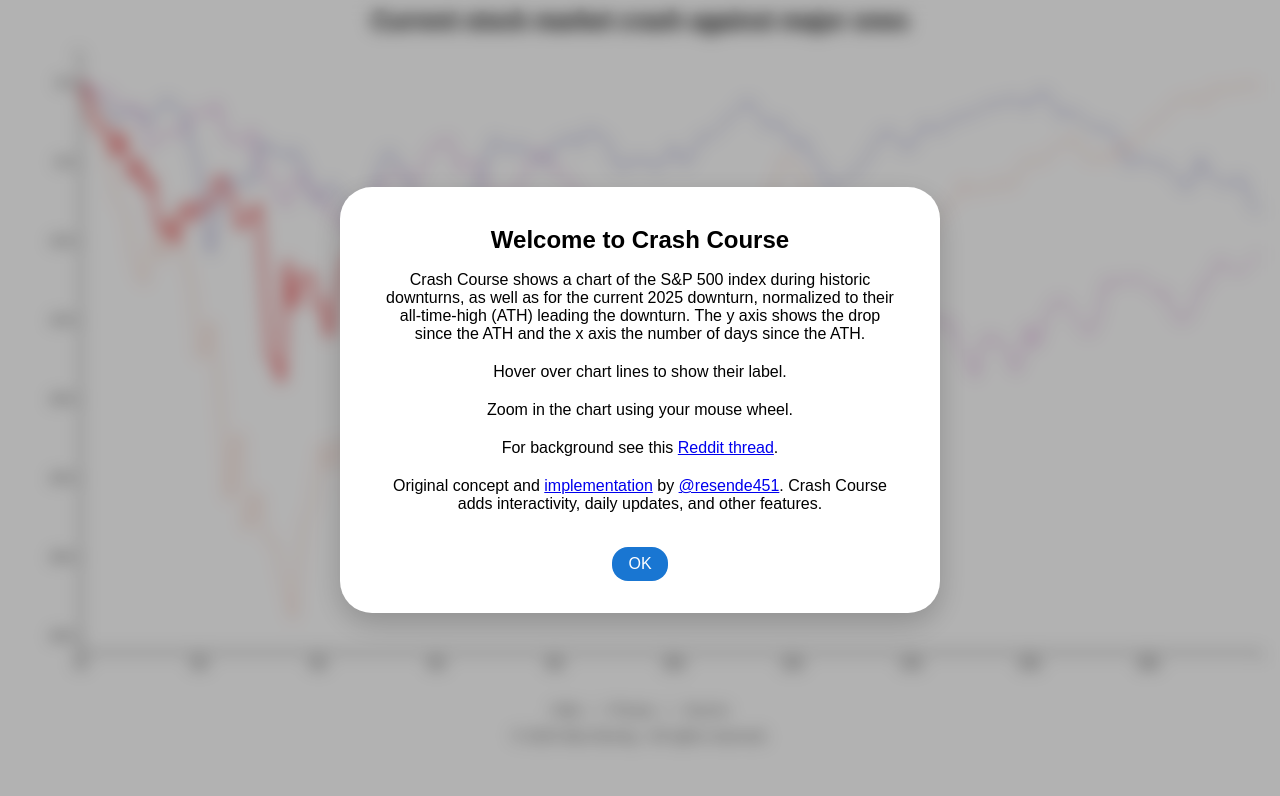
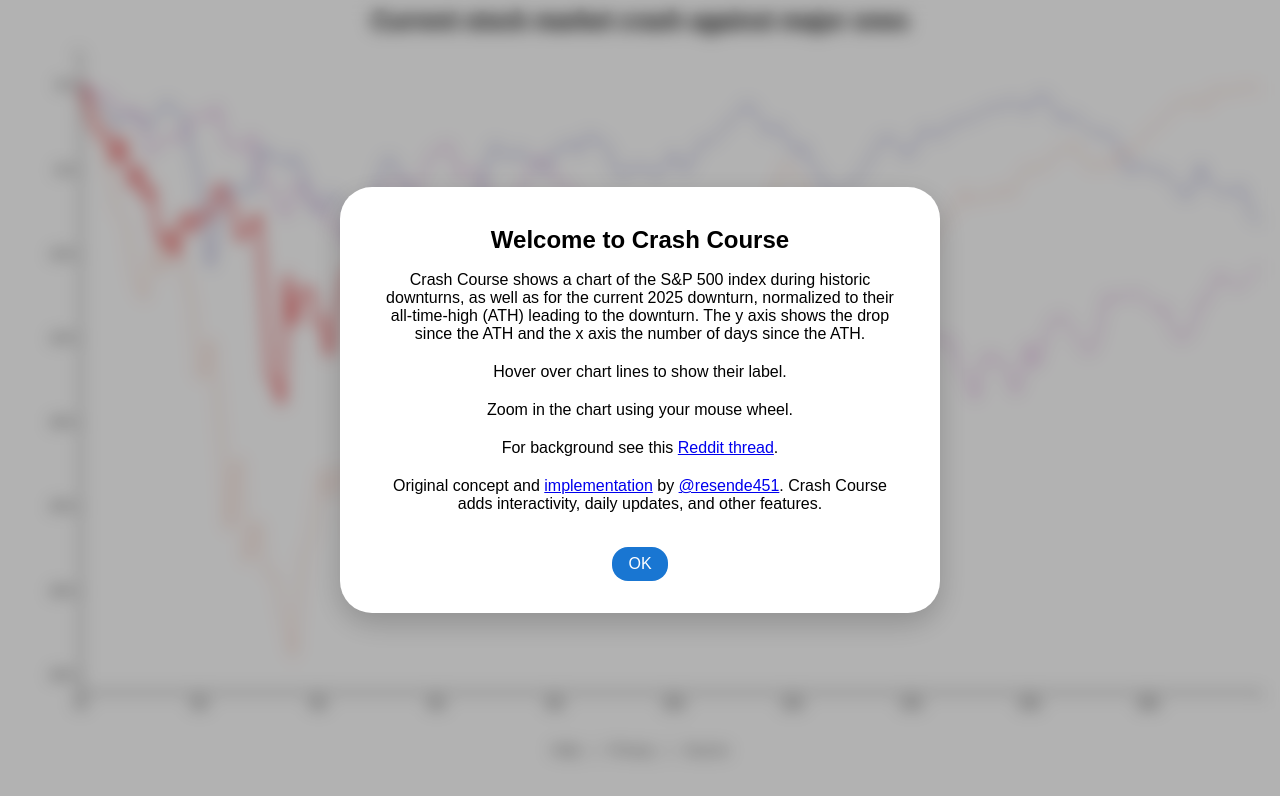
Before and after one commit to sebbov/crash-course, a React (Vite) app: page / in a window 1280 px wide. Shown: the top 796 px of the page. Built offline with nearby package versions, Linux system fonts and the light colour scheme.

Commit message:
Remove the copyright.
Why?  This was itself mostly copied so it seems misplaced to copyright any of this.  (The copyright was a chatgpt suggestion to start with.)

```diff
--- a/public/privacy.html
+++ b/public/privacy.html
@@ -91,9 +91,5 @@
       reflected on this page, and we will update the “last modified” date at the
       top of this page.
     </p>
-
-    <footer>
-      <p>&copy; 2025 Max Boving - All rights reserved.</p>
-    </footer>
   </body>
 </html>
--- a/src/App.tsx
+++ b/src/App.tsx
@@ -28,9 +28,9 @@ function App() {
             <p>
               Crash Course shows a chart of the S&P 500 index during historic
               downturns, as well as for the current 2025 downturn, normalized to
-              their all-time-high (ATH) leading the downturn. The y axis shows
-              the drop since the ATH and the x axis the number of days since the
-              ATH.
+              their all-time-high (ATH) leading to the downturn. The y axis
+              shows the drop since the ATH and the x axis the number of days
+              since the ATH.
             </p>
             <p>Hover over chart lines to show their label.</p>
             <p>Zoom in the chart using your mouse wheel.</p>
@@ -65,8 +65,6 @@ function App() {
           <a href="/privacy.html">Privacy</a>
           {" | "}
           <a href="https://github.com/sebbov/crash-course">Source</a>
-
-          <p>&copy; 2025 Max Boving - All rights reserved.</p>
         </footer>
       </div>
     </>
--- a/src/Chart.tsx
+++ b/src/Chart.tsx
@@ -25,7 +25,7 @@ export default function Chart({ data }: Props) {
         svg.selectAll("*").remove(); // Clear previous renders
 
         const width = window.innerWidth;
-        const height = window.innerHeight * 0.8;
+        const height = window.innerHeight * 0.85;
         const margin = { top: 10, right: 20, bottom: 30, left: 80 };
 
         const plotWidth = width - margin.left - margin.right;
```
